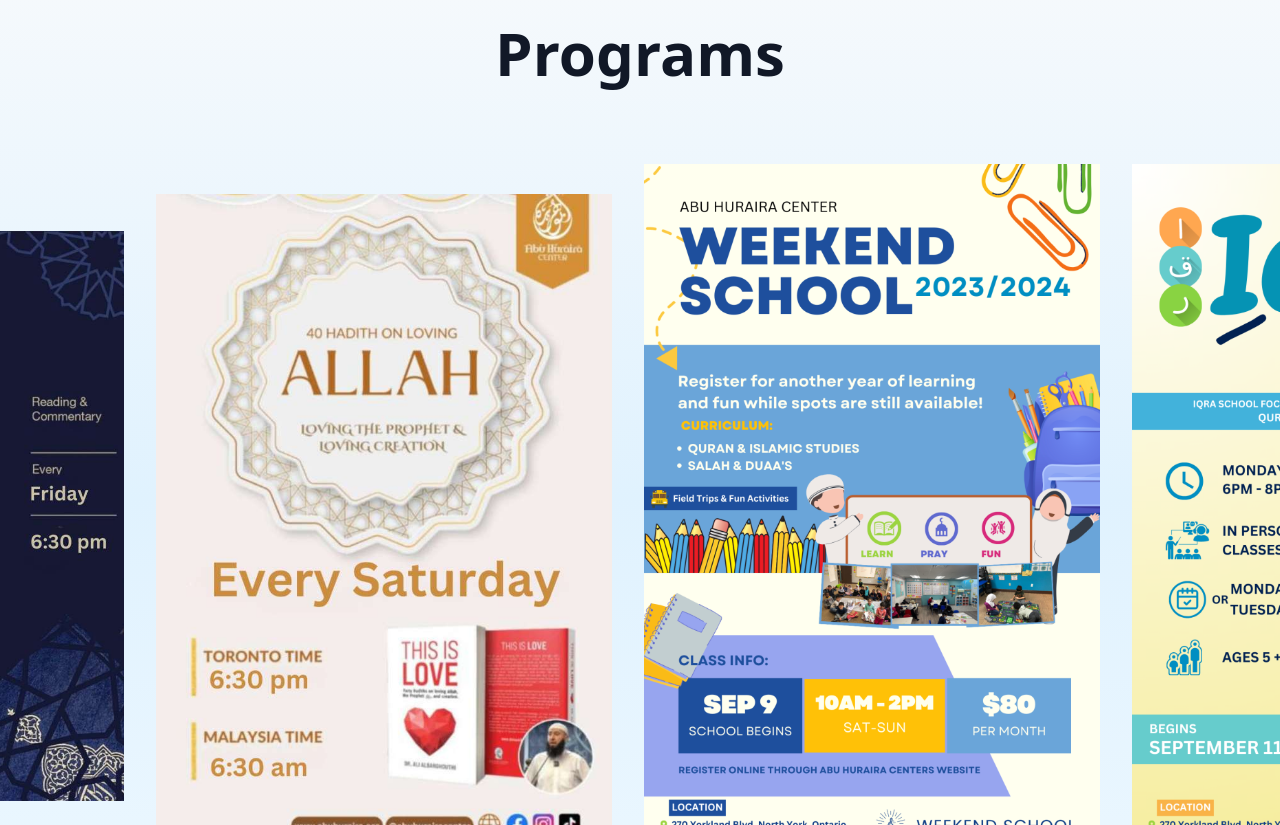
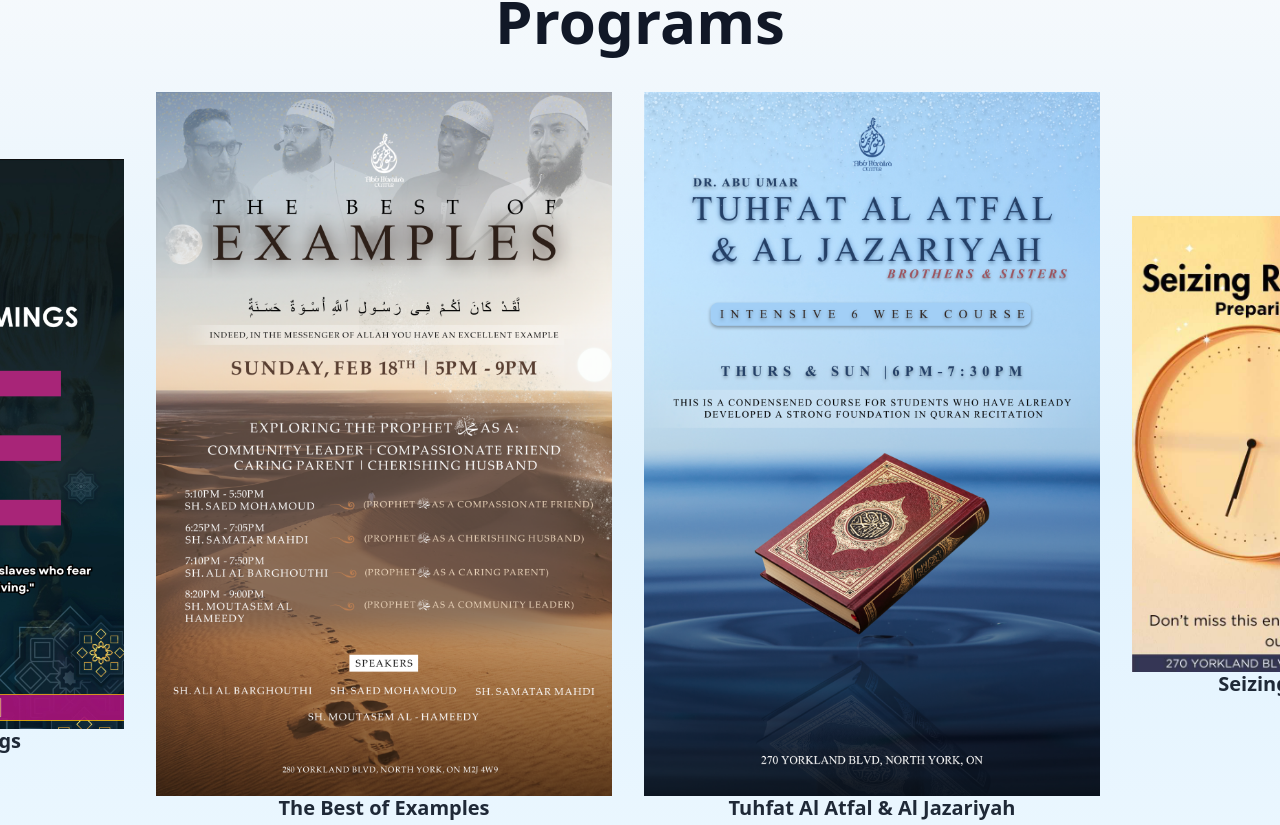
Before and after one commit to git-illite/ahcReact, a React (Create React App) app: page / in a window 1280 px wide. Shown: the part 1035-1860 px from the top of the page. Built offline with nearby package versions, Linux system fonts and the light colour scheme; the HTML template or start-up script is replaced by a standard one.

Commit message:
fixed carousel to reverse properly

```diff
--- a/src/Components/Programs.jsx
+++ b/src/Components/Programs.jsx
@@ -10,14 +10,15 @@
 import { Link } from "react-router-dom";
 
 import carouselData from "../Assets/carouselData";
+let reversedData = [...carouselData].reverse();
 
 export default function Programs() {
   return (
-    <article
-      className="h-full min-h-screen w-full pt-24 pb-24 bg-gradient-to-b from-slate-50 via-sky-100 to-sky-50"
+    <div
+      className="h-full min-h-screen w-full pt-16 pb-24 bg-gradient-to-b from-slate-50 via-sky-100 to-sky-50"
       id="programs"
     >
-      <div className="text-center mb-12">
+      <div className="text-center mb-2">
         <h1
           className="text-4xl md:text-6xl text-gray-900 font-semibold"
           id="programs"
@@ -67,7 +68,7 @@
                     id="slider"
                     className="h-full flex lg:gap-8 md:gap-6 gap-14 items-center justify-start transition ease-out duration-700"
                   >
-                    {[...carouselData].reverse().map((item, index) => (
+                    {[...reversedData].toReversed().map((item, index) => (
                       <Slide index={index} key={item.id}>
                         <div
                           className="flex flex-shrink-0 relative w-full sm:w-auto transform transition duration-500
@@ -83,8 +84,8 @@
                             <div className="flex h-full items-end pb-6"></div>
                           </div>
                         </div>
-                        <h3 className="text-lg lg:text-xl font-semibold leading-5 lg:leading-6 text-gray-800 text-center">
-                          {item.description} <br />{" "}
+                        <h3 className="text-lg lg:text-xl font-semibold leading-5 lg:leading-6 text-gray-800 text-center mb-4">
+                          {item.description} <br /> <br />{" "}
                           <button
                             type="button"
                             className="px-3 py-2 text-xs font-medium text-center text-white bg-sky-700 rounded-lg hover:bg-gray-800 focus:ring-4 focus:outline-none focus:ring-blue-300 dark:bg-blue-600 dark:hover:bg-blue-700 dark:focus:ring-blue-800"
@@ -289,6 +290,6 @@
           </div>
         </CarouselProvider>
       </div>
-    </article>
+    </div>
   );
 }
```
